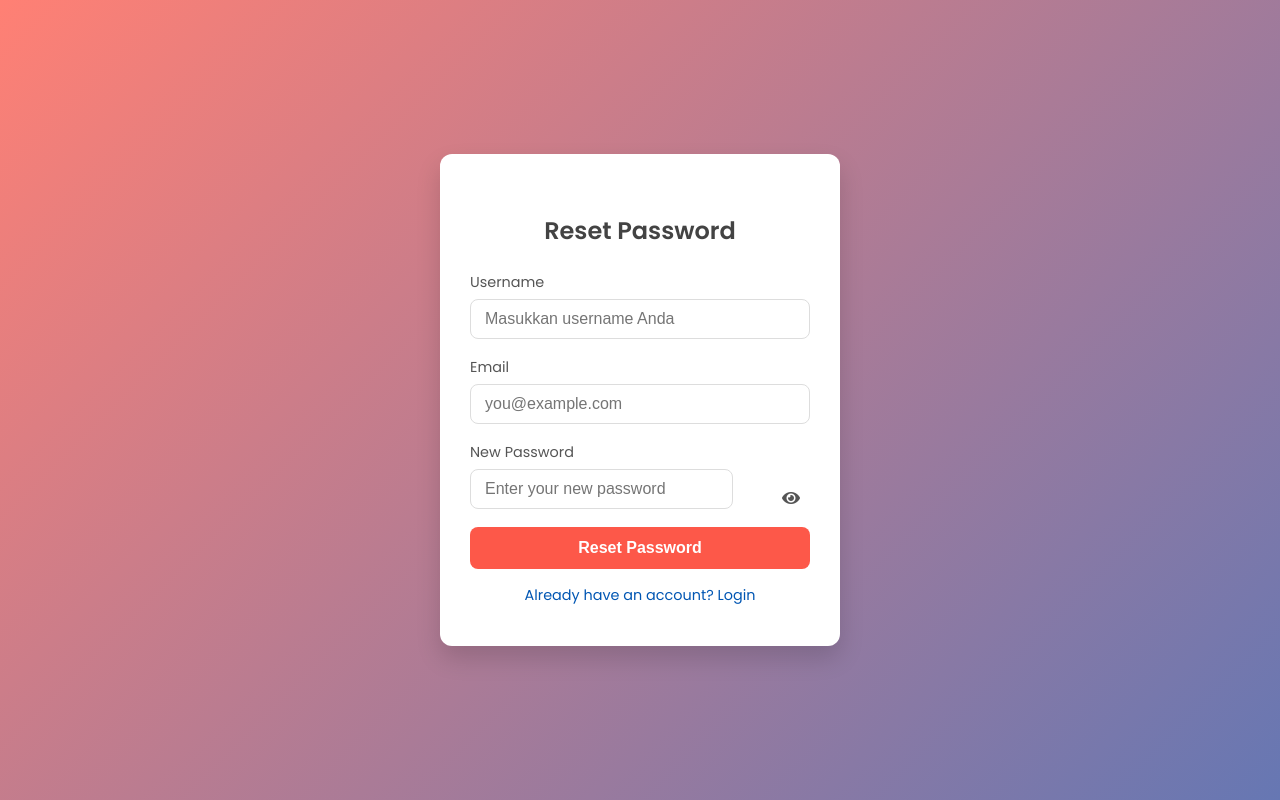
After one commit to stevethecapt/BPJS-ArchiveSystem, a PHP site: page /resetpassword.php in a window 1280 px wide. The commit adds this page. Run offline with PHP 8.4, Linux system fonts and the light colour scheme.

Commit message:
Add files via upload

```diff
--- a/archivesystem/page/register.php
+++ b/archivesystem/page/register.php
@@ -82,7 +82,7 @@ if ($_SERVER["REQUEST_METHOD"] === "POST") {
   * { box-sizing: border-box; }
   body {
     font-family: 'Poppins', sans-serif;
-    background: linear-gradient(135deg, #009639, #66b3a1);
+    background: linear-gradient(135deg,rgb(40, 195, 99),rgb(184, 182, 85));
     margin: 0;
     display: flex;
     height: 100vh;
@@ -146,7 +146,7 @@ if ($_SERVER["REQUEST_METHOD"] === "POST") {
     outline: none;
   }
   button {
-    background: #009639;
+    background: rgb(19, 166, 93);
     color: #fff;
     font-weight: 600;
     border: none;
@@ -157,7 +157,7 @@ if ($_SERVER["REQUEST_METHOD"] === "POST") {
     transition: background 0.3s;
   }
   button:hover {
-    background: #007a2c;
+    background: rgb(99, 219, 159);
   }
   .toggle-link {
     margin-top: 16px;
--- /dev/null
+++ b/archivesystem/page/resetpassword.php
@@ -0,0 +1,182 @@
+<?php
+session_start();
+require_once("../config/database.php");
+
+$message = '';
+if ($_SERVER["REQUEST_METHOD"] == "POST") {
+    $username = trim($_POST['username']);
+    $email = trim($_POST['email']);
+    $new_password = $_POST['password'];
+    if (!empty($username) && !empty($email) && !empty($new_password)) {
+        try {
+            $stmt = $pdo->prepare("SELECT * FROM users WHERE username = ? AND email = ?");
+            $stmt->execute([$username, $email]);
+            $user = $stmt->fetch(PDO::FETCH_ASSOC);
+            if ($user) {
+                $hashed_password = password_hash($new_password, PASSWORD_DEFAULT);
+                $updateStmt = $pdo->prepare("UPDATE users SET password = ? WHERE id = ?");
+                $updateStmt->execute([$hashed_password, $user['id']]);
+                $message = "Password berhasil direset. Silakan login.";
+                header("Refresh:2; url=login.php");
+            } else {
+                $message = "Username dan email tidak cocok atau tidak ditemukan.";
+            }
+        } catch (PDOException $e) {
+            $message = "Terjadi kesalahan: " . $e->getMessage();
+        }
+    } else {
+        $message = "Semua field wajib diisi.";
+    }
+}
+?>
+<!DOCTYPE html>
+<html lang="id">
+<head>
+  <meta charset="UTF-8" />
+  <meta name="viewport" content="width=device-width, initial-scale=1" />
+  <title>Reset Password - BPJS Kesehatan</title>
+  <link rel="stylesheet" href="https://cdnjs.cloudflare.com/ajax/libs/font-awesome/5.15.4/css/all.min.css">
+</head>
+<body>
+  <div class="container">
+    <h2>Reset Password</h2>
+
+    <?php if (!empty($message)): ?>
+      <div class="error-message"><?= $message; ?></div>
+    <?php endif; ?>
+
+    <form method="post" novalidate>
+      <label for="username">Username</label>
+      <input type="text" id="username" name="username" placeholder="Masukkan username Anda" required />
+
+      <label for="login-email">Email</label>
+      <input type="email" id="login-email" name="email" placeholder="you@example.com" required />
+
+      <label for="login-password">New Password</label>
+      <div class="password-wrapper">
+        <input type="password" id="login-password" name="password" placeholder="Enter your new password" required />
+        <i class="fas fa-eye eye-icon" id="togglePassword" onclick="togglePasswordVisibility()"></i>
+      </div>
+
+      <button type="submit">Reset Password</button>
+      <div class="toggle-link" onclick="window.location.href='login.php'">
+        Already have an account? Login
+      </div>
+    </form>
+  </div>
+
+  <script>
+    function togglePasswordVisibility() {
+      const passwordInput = document.getElementById('login-password');
+      const eyeIcon = document.getElementById('togglePassword');
+      if (passwordInput.type === 'password') {
+        passwordInput.type = 'text';
+        eyeIcon.classList.remove('fa-eye');
+        eyeIcon.classList.add('fa-eye-slash');
+      } else {
+        passwordInput.type = 'password';
+        eyeIcon.classList.remove('fa-eye-slash');
+        eyeIcon.classList.add('fa-eye');
+      }
+    }
+  </script>
+</body>
+</html>
+<style>
+@import url('https://fonts.googleapis.com/css2?family=Poppins:wght@400;600&display=swap');
+* { box-sizing: border-box; }
+body {
+    font-family: 'Poppins', sans-serif;
+    background: linear-gradient(135deg,rgb(255, 128, 116),rgb(102, 119, 179));
+    margin: 0;
+    display: flex;
+    height: 100vh;
+    align-items: center;
+    justify-content: center;
+    color: #333;
+}
+.container {
+    background: #fff;
+    border-radius: 12px;
+    box-shadow: 0 12px 24px rgba(0,0,0,0.15);
+    max-width: 400px;
+    width: 90%;
+    padding: 40px 30px;
+    position: relative;
+}
+h2 {
+    margin-bottom: 24px;
+    font-weight: 600;
+    text-align: center;
+    color:rgb(67, 67, 67);
+}
+form {
+    display: flex;
+    flex-direction: column;
+}
+label {
+    font-size: 0.9rem;
+    margin-bottom: 6px;
+    color: #555;
+}
+input[type="text"],
+input[type="email"],
+input[type="password"] {
+    padding: 10px 14px;
+    margin-bottom: 18px;
+    border: 1.8px solid #ddd;
+    border-radius: 8px;
+    font-size: 1rem;
+    transition: border-color 0.3s;
+    position: relative;
+}
+input[type="password"] {
+    padding-right: 40px;
+}
+input:focus {
+    border-color: #009639;
+    outline: none;
+}
+.eye-icon {
+    position: absolute;
+    right: 10px;
+    top: 50%;
+    transform: translateY(-50%);
+    cursor: pointer;
+    color: #555;
+}
+button {
+    background:rgb(253, 88, 73);
+    color: #fff;
+    font-weight: 600;
+    border: none;
+    border-radius: 8px;
+    padding: 12px;
+    cursor: pointer;
+    font-size: 1rem;
+    transition: background 0.3s;
+}
+button:hover {
+    background: #FF6F61;
+}
+.toggle-link {
+    margin-top: 16px;
+    text-align: center;
+    font-size: 0.9rem;
+    color: #0056b3;
+    cursor: pointer;
+    user-select: none;
+}
+.toggle-link:hover {
+    text-decoration: underline;
+}
+.error-message {
+    color: #e53e3e;
+    font-size: 0.9rem;
+    text-align: center;
+    margin-bottom: 16px;
+}
+.password-wrapper {
+    position: relative;
+}
+</style>
```
Also changed, not shown: archivesystem/page/dashboard.php (+0 -7 lines), archivesystem/page/login.php (+14 -5 lines).
